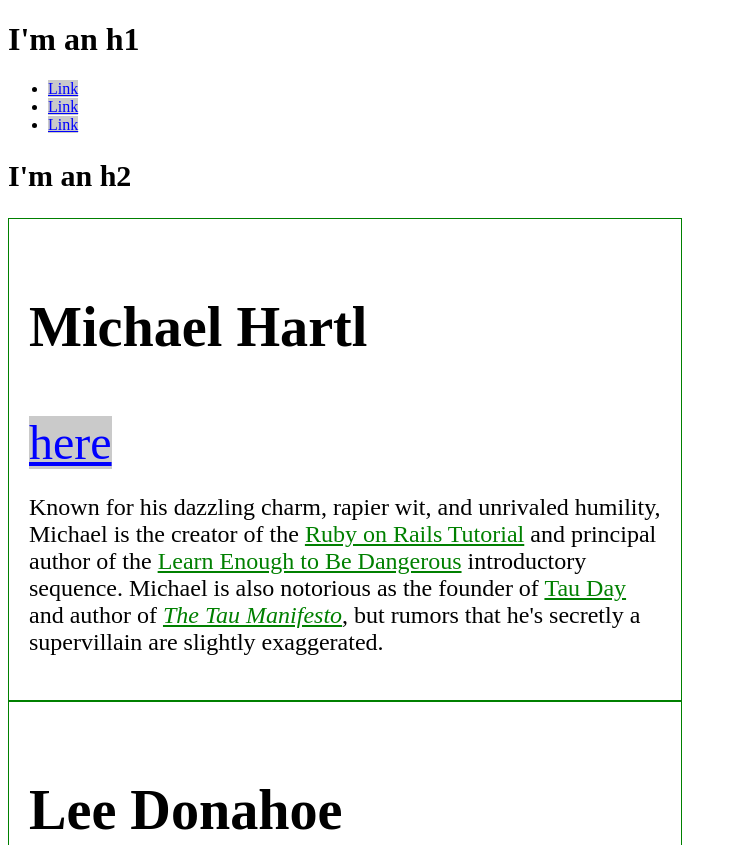
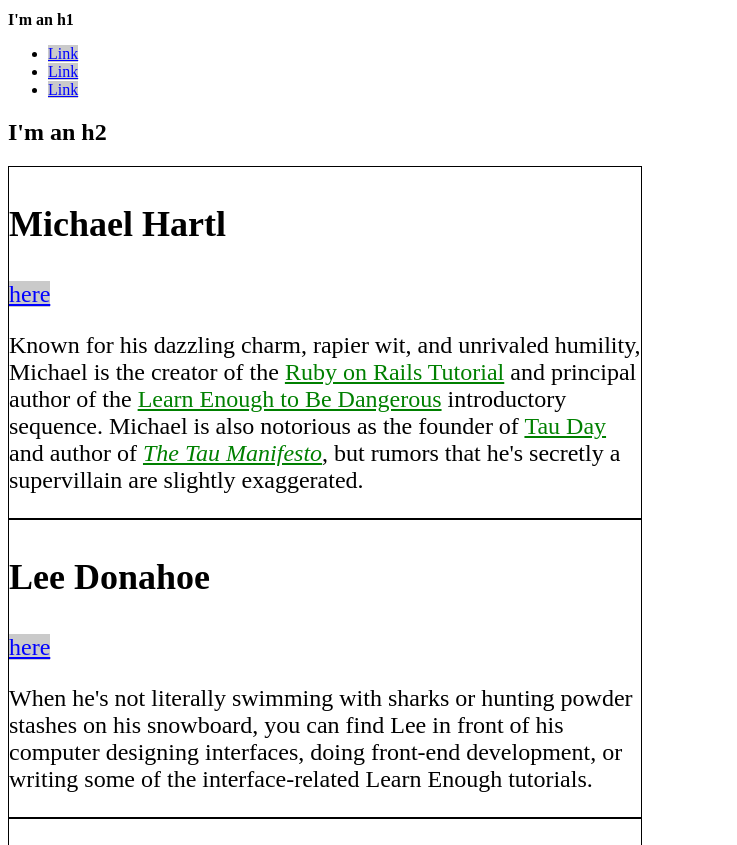
Before and after one commit to rivasalvaroy/rivasalvaroy.github.io, a plain HTML site: page index.html in a window 1280 px wide. Shown: the top 845 px of the page, without its empty margins (0-737 px from the left). Drawn offline with Linux system fonts and the light colour scheme.

Commit message:
Add 7.6.1 Exercises

```diff
--- a/index.html
+++ b/index.html
@@ -6,16 +6,17 @@
     <style>
       /* GLOBAL STYLES */
       a {
-        color: rgba(182, 149, 192, 0.2);
+        color: #f00;
       }
 
-      h2 {
-        font-size: 30px;
+      h1 {
+        font-size: 1rem;
       }
+
       /* SOCIAL STYLES */
       .social-link {
         background: rgba(150, 150, 150, 0.5);
-        color: #00f;
+        color: blue;
       }
 
       /* BIO STYLES */
@@ -25,21 +26,20 @@
 
       .bio-box {
         border: 1px solid black;
-        font-size: 2em;
+        font-size: 1em;
         width: 50%;
-        padding: 20px;
+      }
+
+      .bio-box h3 {
+        font-size: 1.5em;
       }
 
       .bio-copy {
-        font-size: 0.5em;
+        font-size: 1em;
       }
 
       .bio-copy a {
-        color: #008000;
-      }
-
-      div.bio-box {
-        border: 1px solid #008000;
+        color: green;
       }
     </style>
   </head>
```
